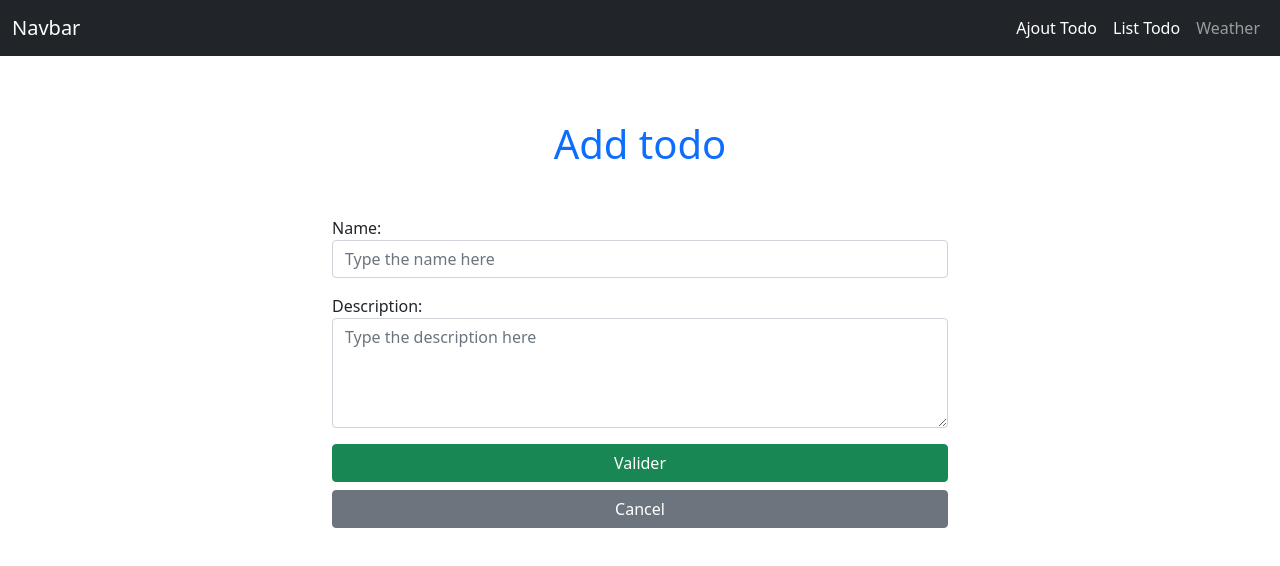
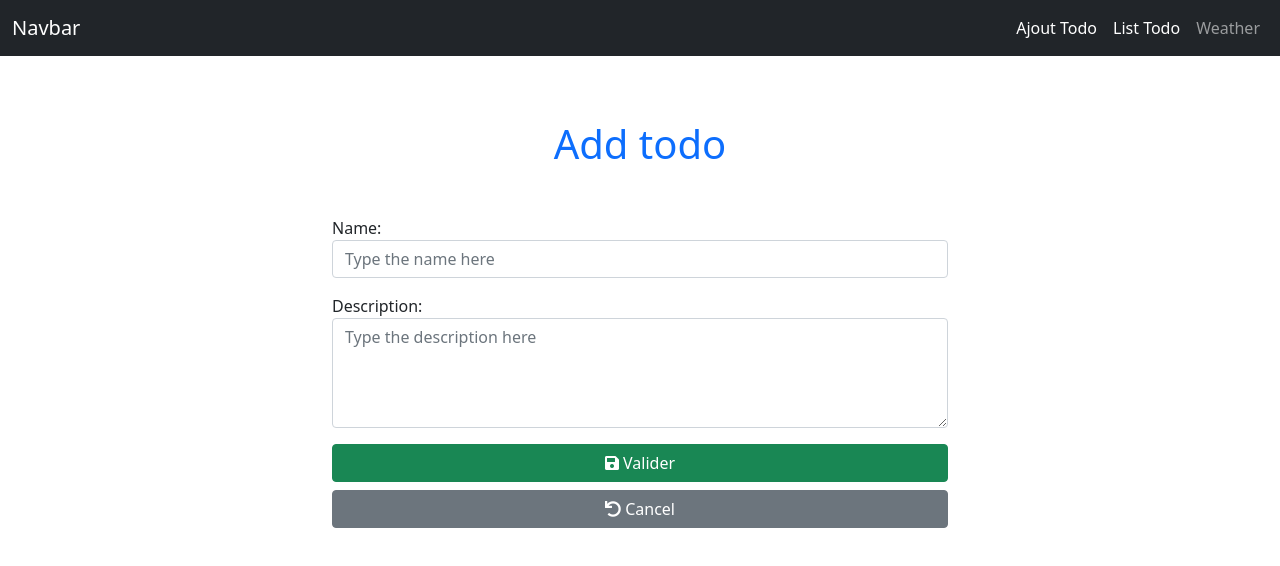
Before and after one commit to dagboujhatem/react-challenge-4, a React (Create React App) app: page /addTodo in a window 1280 px wide. Shown: the top 566 px of the page. Built offline with nearby package versions, Linux system fonts and the light colour scheme.

Commit message:
add font awsome

```diff
--- a/public/index.html
+++ b/public/index.html
@@ -10,6 +10,8 @@
       content="Web site created using create-react-app"
     />
     <link rel="apple-touch-icon" href="%PUBLIC_URL%/logo192.png" />
+    <!-- add fontawsome -->
+    <link rel="stylesheet" href="https://pro.fontawesome.com/releases/v5.10.0/css/all.css" integrity="sha384-AYmEC3Yw5cVb3ZcuHtOA93w35dYTsvhLPVnYs9eStHfGJvOvKxVfELGroGkvsg+p" crossorigin="anonymous"/>
     <!--
       manifest.json provides metadata used when your web app is installed on a
       user's mobile device or desktop. See https://developers.google.com/web/fundamentals/web-app-manifest/
--- a/src/components/AddTodo.js
+++ b/src/components/AddTodo.js
@@ -84,8 +84,10 @@ const handleCancel = () => {
               ) : null}
             </div>
             <div className="d-grid gap-2 mt-3">
-              <button type="submit" className="btn btn-success" disabled={!formik.isValid}>Valider</button>
-              <button className="btn btn-secondary text-white" onClick={handleCancel}>Cancel</button>
+              <button type="submit" className="btn btn-success" disabled={!formik.isValid}>
+              <i className="fa fa-save"></i> Valider</button>
+              <button className="btn btn-secondary text-white" onClick={handleCancel}>
+              <i className="fa fa-undo"></i> Cancel</button>
             </div>
           </form>
         </div>
--- a/src/components/DetailTodo.js
+++ b/src/components/DetailTodo.js
@@ -131,10 +131,10 @@ class DetailTodo extends Component {
               </div>
               <div className="d-grid gap-2 mt-3">
               <button type="submit" className="btn btn-success">
-                Update
+              <i className="fa fa-save"></i> Update
               </button>
               <button className="btn btn-secondary text-white" onClick={this.handleCancel}>
-                Cancel
+              <i className="fa fa-undo"></i> Cancel
               </button>
               </div>
             </form>
--- a/src/components/ListTodo.js
+++ b/src/components/ListTodo.js
@@ -44,8 +44,11 @@ export class ListTodo extends Component {
                     <td>
                       <button
                         className="btn btn-danger"
-                        onClick={this.handleDelete.bind(this, index)}> Delete</button>
-                        <button className="btn btn-info text-white" onClick={this.handleDetails.bind(this, index)}>Details</button>
+                        onClick={this.handleDelete.bind(this, index)}>
+                        <i className="fa fa-trash"></i>   Delete
+                      </button>
+                        <button className="btn btn-info text-white" onClick={this.handleDetails.bind(this, index)}>
+                        <i className="fa fa-edit"></i> Details</button>
                     </td>
                   </tr>
                 </Fragment>
```
